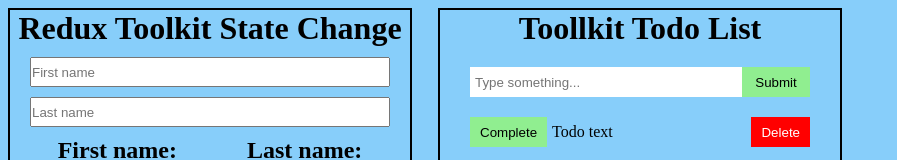
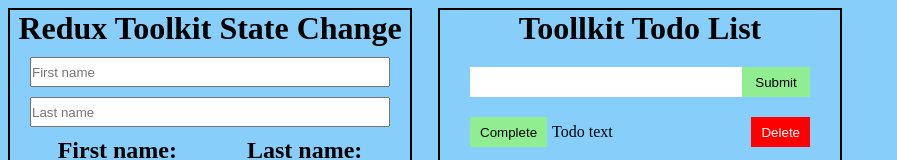
Before and after one commit to VitaliyM/learntoolkit, a React (Create React App) app: page / in a window 1280 px wide. Shown: the top 160 px of the page, without its empty margins (0-897 px from the left). Built offline with nearby package versions, Linux system fonts and the light colour scheme.

Commit message:
Todo List 30:58

```diff
--- a/src/components/listTodo/Todolist.jsx
+++ b/src/components/listTodo/Todolist.jsx
@@ -1,13 +1,35 @@
-import React from 'react';
+import React, { useState } from 'react';
+import { useDispatch } from 'react-redux';
+import { addTodo } from '../../features/todolist/todoSlice';
 import './todolist.css';
 
 
 const Todolist = () => {
+
+    const dispatch = useDispatch();
+
+    const [todoValue, setTodoValue] = useState(' ');
+
+    const addTodoHandler = () => {
+        const todo = {
+            id: new Date(),
+            text: todoValue,
+            completed: false,
+        }
+        dispatch(addTodo(todo));
+        setTodoValue('');
+    }
+
   return (
     <div className='todoBlock'>
         <h1 className='todoListHeader'>Toollkit Todo List</h1>
         <div className='todoInputBlock'>
-            <input type="text" placeholder='Type something...' className='todoInput'/>
+            <input type="text"
+                value={todoValue}
+                placeholder='Type something...'
+                className='todoInput'
+                onChange={(e)=>setTodoValue(e.target.value)}
+                />
             <button type="submit" className='todoSubmit'>Submit</button>
         </div>
         <div className='todoListBlock'>
--- /dev/null
+++ b/src/features/todolist/todoSlice.js
@@ -0,0 +1,21 @@
+import { createSlice } from "@reduxjs/toolkit";
+
+
+const initialState = {
+    todos: {},
+}
+
+
+export const todoSlice = createSlice({
+    name: 'todos',
+    initialState,
+    reducers: {
+        addTodo: (state, action) => {
+            state.todos.push(action.payload);
+        }
+    },
+})
+
+
+export const { addTodo } = todoSlice.actions;
+export default todoSlice.reducer;
--- a/src/store/store.js
+++ b/src/store/store.js
@@ -1,9 +1,11 @@
 import { configureStore } from "@reduxjs/toolkit";
+import todoSlice from "../features/todolist/todoSlice";
 import userSlice from "../features/user/userSlice";
 
 
 export const store = configureStore({
     reducer: {
         user: userSlice,
+        todo: todoSlice,
     },
 })
```
